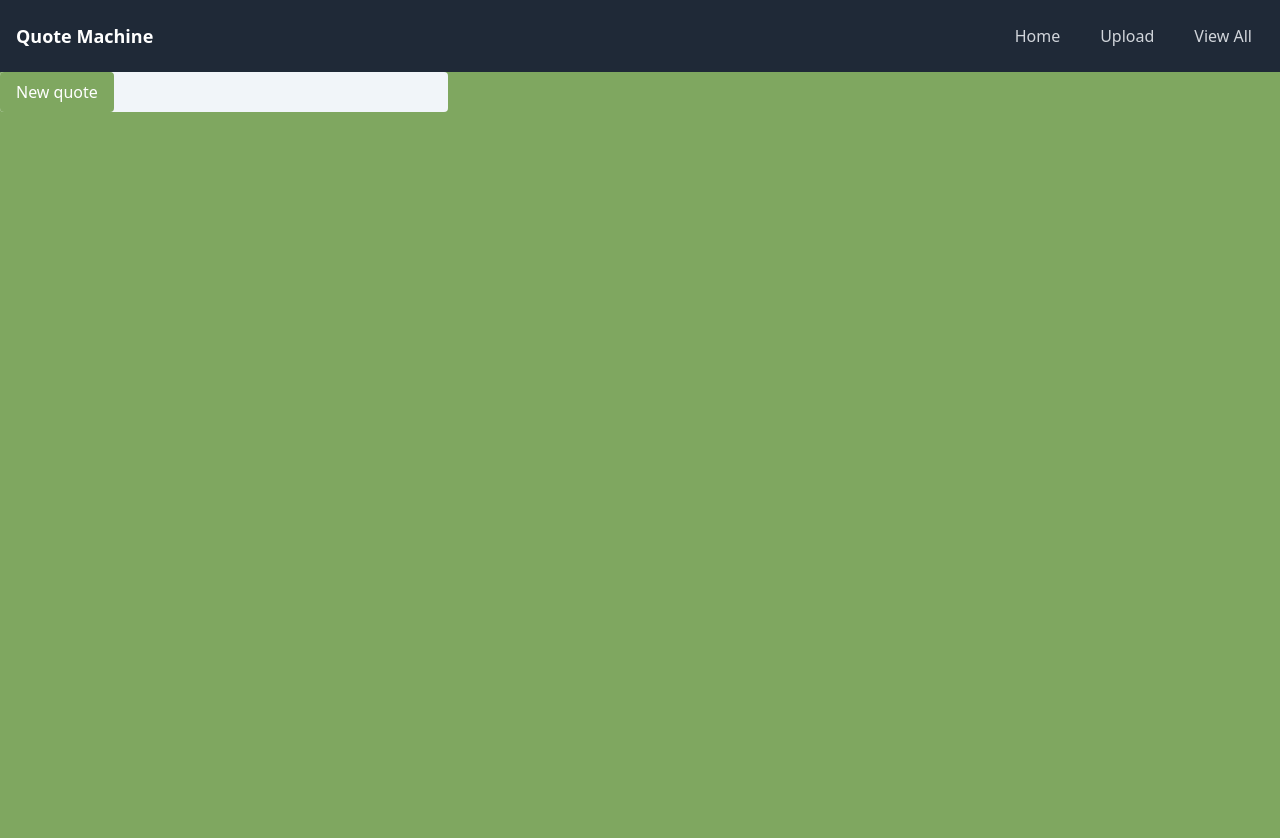
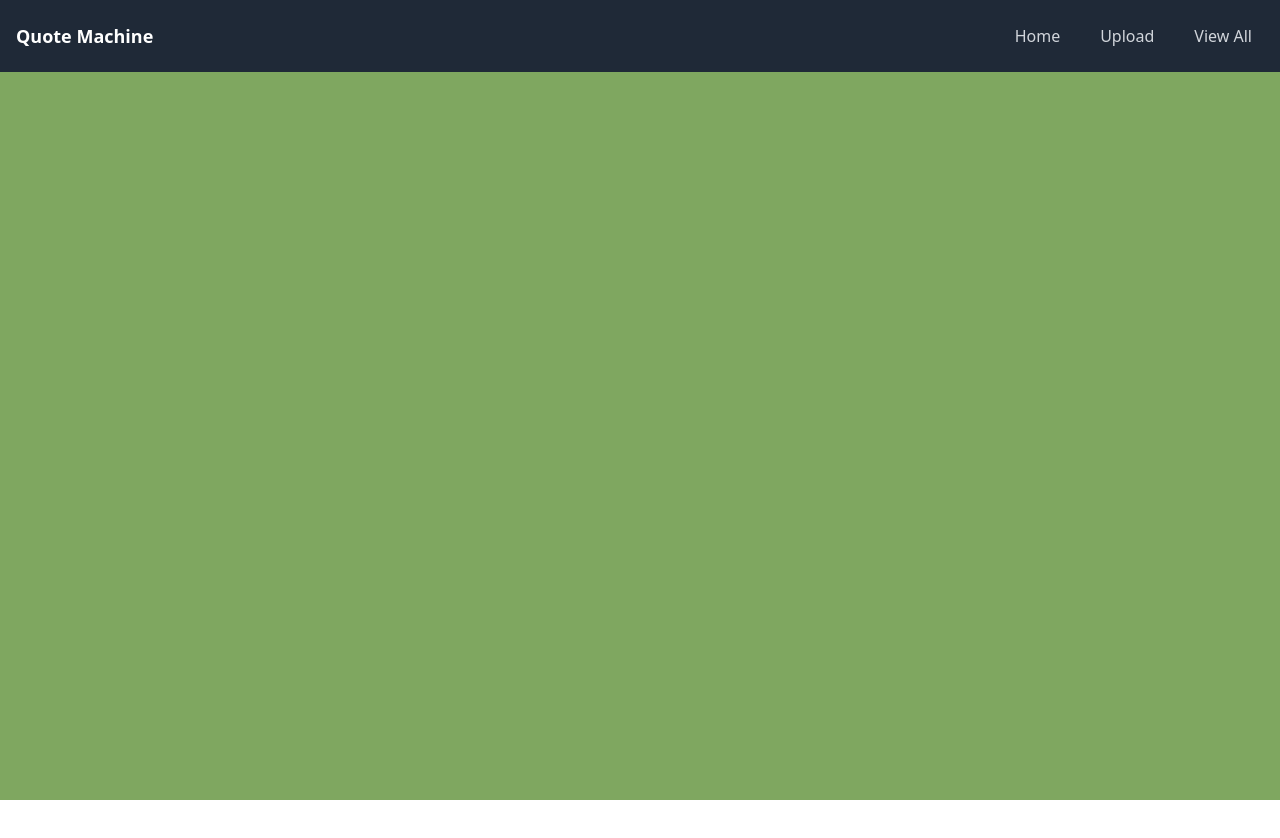
Before and after one commit to MisutaKohi/quote-machine, a Next.js app: page / in a window 1280 px wide. Shown: the top 838 px of the page. After the commit the page ends 800 px from the top, so only its background shows below. Built offline with nearby package versions, Linux system fonts and the light colour scheme; no server answers.

Commit message:
Affix Navbar to top of page and hide scroll overflow

```diff
--- a/app/components/Navbar.tsx
+++ b/app/components/Navbar.tsx
@@ -2,7 +2,7 @@
 
 const Navbar = () => {
   return (
-    <nav className="bg-gray-800 p-4">
+    <nav className="bg-gray-800 p-4 fixed top-0 left-0 w-full z-50">
       <div className="container mx-auto flex justify-between items-center">
         <div className="text-white text-lg font-bold">
           <Link href="/">Quote Machine</Link>
--- a/app/globals.css
+++ b/app/globals.css
@@ -5,13 +5,4 @@
 :root {
   --row1: rgb(236, 241, 224);
   --row2: rgb(255, 255, 255);
-
-  --bg1: rgb(67, 47, 50);
-  --bg2: rgb(132, 175, 169);
-  --bg3: rgb(48, 61, 78);
-  --bg4: rgb(127, 167, 96);
-  --bg5: rgb(49, 35, 36);
-  --bg6: rgb(231, 160, 60);
-  --bg7: rgb(85, 172, 104);
-  --bg8: rgb(189, 187, 156);
 }
--- a/app/layout.tsx
+++ b/app/layout.tsx
@@ -14,7 +14,7 @@
 }>) {
   return (
     <html lang="en">
-      <body>
+      <body className='overflow-x-hidden'>
         <Navbar />
         { children }
       </body>
```
